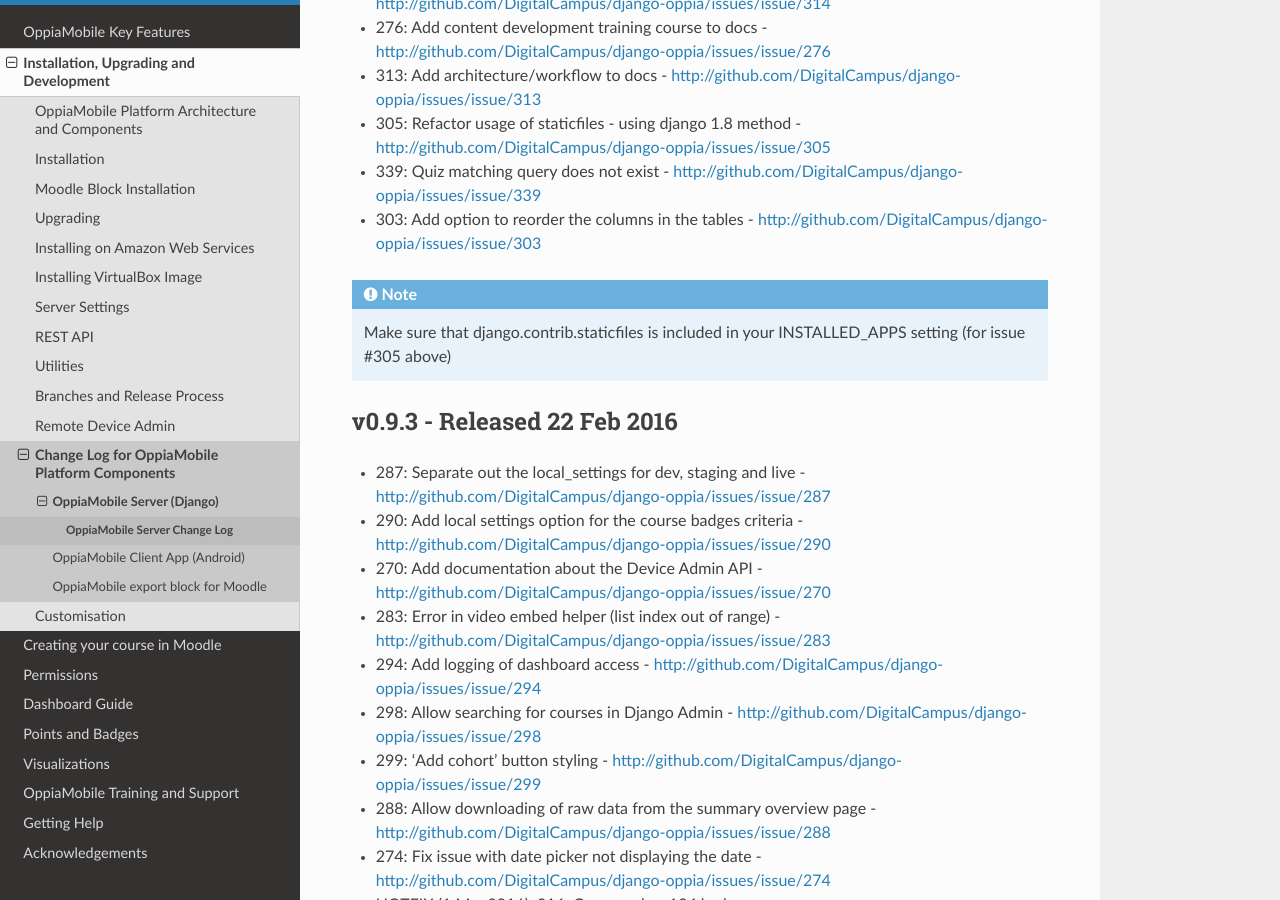
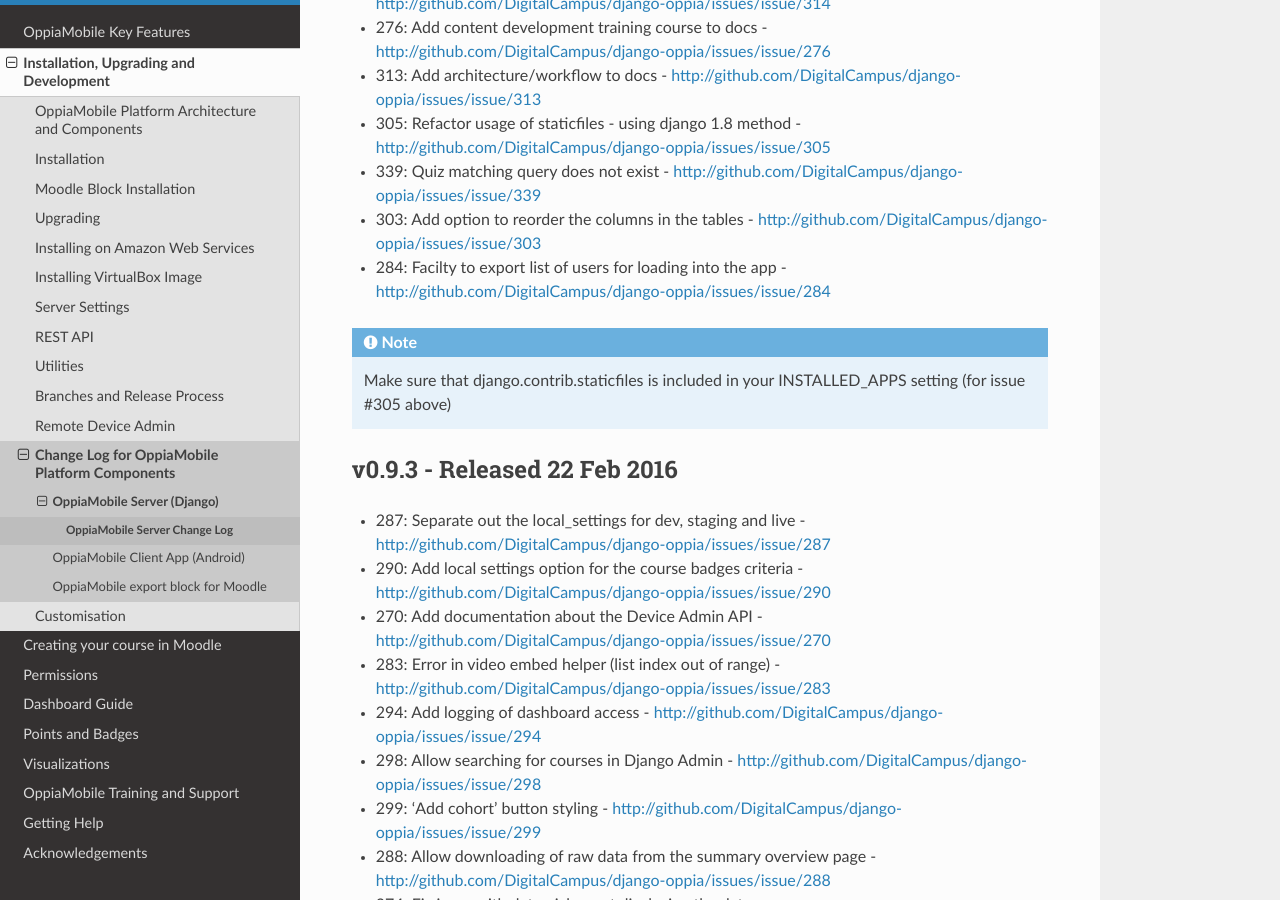
Before and after one commit to DigitalCampus/django-oppia, a Sphinx documentation site: the page built from docs/dev/changelog_server.rst, in a window 1280 px wide and 900 px high, scrolled down 392 px. Built offline with Sphinx 7.4.7 and the Read the Docs theme 2.0.0, drawn with Linux system fonts in a browser that asks for light colours; the version number is read from the project's files by our own code.

Commit message:
update docs

```diff
--- a/docs/dev/changelog_server.rst
+++ b/docs/dev/changelog_server.rst
@@ -15,6 +15,7 @@
 * 305: Refactor usage of staticfiles - using django 1.8 method - http://github.com/DigitalCampus/django-oppia/issues/issue/305
 * 339: Quiz matching query does not exist - http://github.com/DigitalCampus/django-oppia/issues/issue/339
 * 303: Add option to reorder the columns in the tables - http://github.com/DigitalCampus/django-oppia/issues/issue/303
+* 284: Facilty to export list of users for loading into the app - http://github.com/DigitalCampus/django-oppia/issues/issue/284
 
 .. note::
  	Make sure that django.contrib.staticfiles is included in your INSTALLED_APPS setting (for issue #305 above)
```
